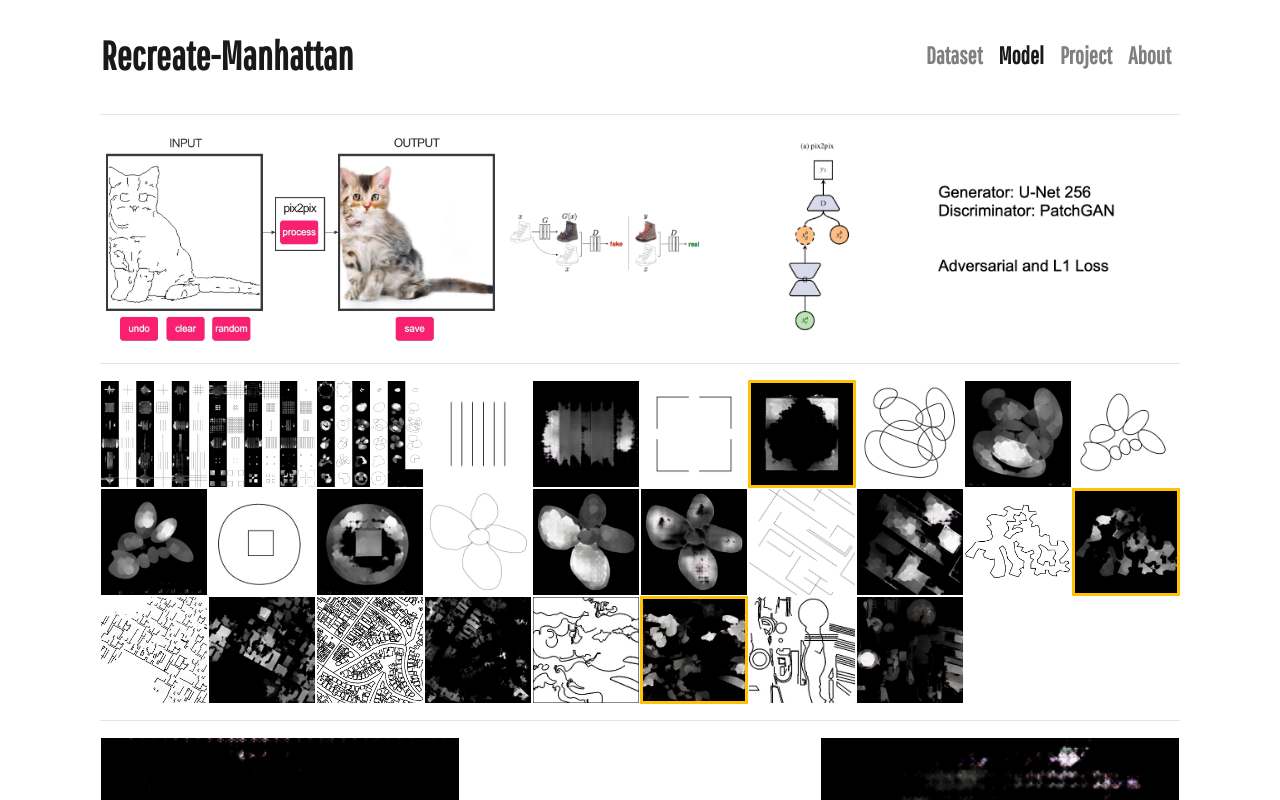
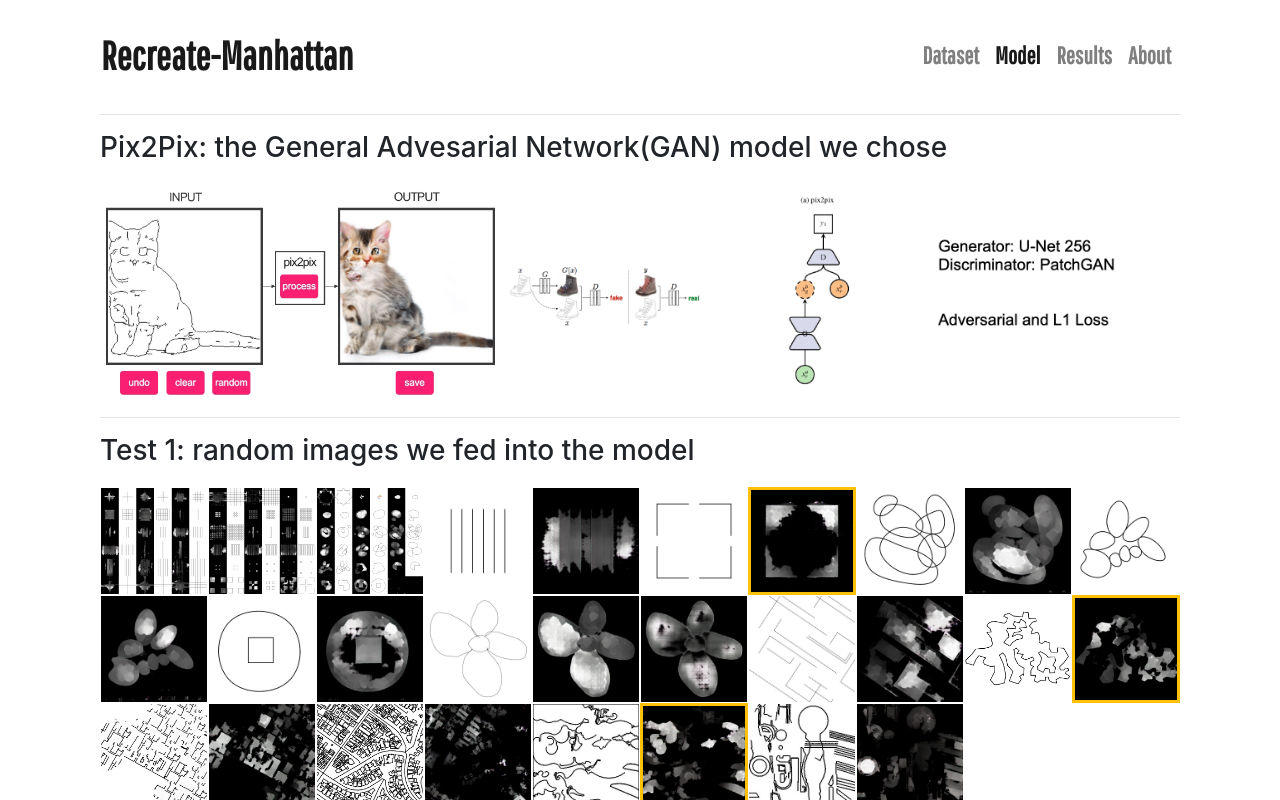
Before and after one commit to jassiay/recreate-manhattan, a React (Create React App) app: page /model in a window 1280 px wide. Shown: the top 800 px of the page. Built offline with nearby package versions, Linux system fonts and the light colour scheme.

Commit message:
Change Project into Results (naming)

```diff
--- a/src/App.js
+++ b/src/App.js
@@ -2,7 +2,7 @@ import React from 'react';
 import Home from './Home';
 import About from './About';
 import Model from './Model';
-import Project from './Project';
+import Results from './Results';
 import Dataset from './Dataset';
 import InteractiveModel from './InteractiveModel';
 import { BrowserRouter as Router, Switch, Route, NavLink} from "react-router-dom";
@@ -20,7 +20,7 @@ function App() {
         <Nav className="ml-auto">
           <NavLink className="nav-link" activeClassName="active" to="/dataset">Dataset</NavLink>
           <NavLink className="nav-link" activeClassName="active" to="/model">Model</NavLink>
-          <NavLink className="nav-link" activeClassName="active" to="/project">Project</NavLink>
+          <NavLink className="nav-link" activeClassName="active" to="/results">Results</NavLink>
           <NavLink className="nav-link" activeClassName="active" to="/about">About</NavLink>
         </Nav>
       </Navbar.Collapse>
@@ -31,7 +31,7 @@ function App() {
         <Route path="/about" render={(props) => <About {...props} />} />
         <Route path="/dataset" render={(props) => <Dataset {...props} />} />
         <Route path="/model" render={(props) => <Model {...props} />} />
-        <Route path="/project" render={(props) => <Project {...props} />} />
+        <Route path="/results" render={(props) => <Results {...props} />} />
         <Route path="/" render={(props) => <Home {...props} />} />
       </Switch>
     </Container>
--- a/src/Home.js
+++ b/src/Home.js
@@ -33,7 +33,7 @@ function Home(props) {
             <Image className="thumbnail-sub"
                 src={require('./images/md-tb.png')}
             /></a>
-          <a href="/project">
+          <a href="/results">
             <Image className="thumbnail-sub"
                 src={require('./images/pj-tb.png')}
             /></a>
--- a/src/Model.js
+++ b/src/Model.js
@@ -152,10 +152,13 @@ class Model extends React.Component {
             <div>
                 <Container className="gallery-container">
                     <hr />
+                    <h3>Pix2Pix: the General Advesarial Network(GAN) model we chose</h3>
                     {imgrowwf}
                     <hr />
+                    <h3>Test 1: random images we fed into the model</h3>
                     {imgrow1}
                     <hr />
+                    <h3>Test 2: we made a .gif animation</h3>
                     <Image
                         src={require('./images/model/test2gif/1.gif')}
                         className="border border-white gif-item"
--- a/src/Project.js
+++ b/src/Results.js
@@ -32,7 +32,7 @@ const modelsrclist = ["https://www.vectary.com/viewer/v1/?model=034c92c6-6cd1-4d
     "https://www.vectary.com/viewer/v1/?model=7d6f61ea-5b09-45f2-b2f8-298a23f10c59&env=studio3"]
 
 
-class Project extends React.Component {
+class Results extends React.Component {
     constructor(props){
         super(props);
 
@@ -179,4 +179,4 @@ class Project extends React.Component {
     }
 }
 
-export default Project;
+export default Results;
--- a/src/index.css
+++ b/src/index.css
@@ -185,3 +185,7 @@ body,html {
 .workflow-sect:hover {
   cursor: pointer;
 }
+
+h3 {
+  margin-bottom: 20px;
+}
```
Also changed, not shown: src/images/pj-tb.png.
